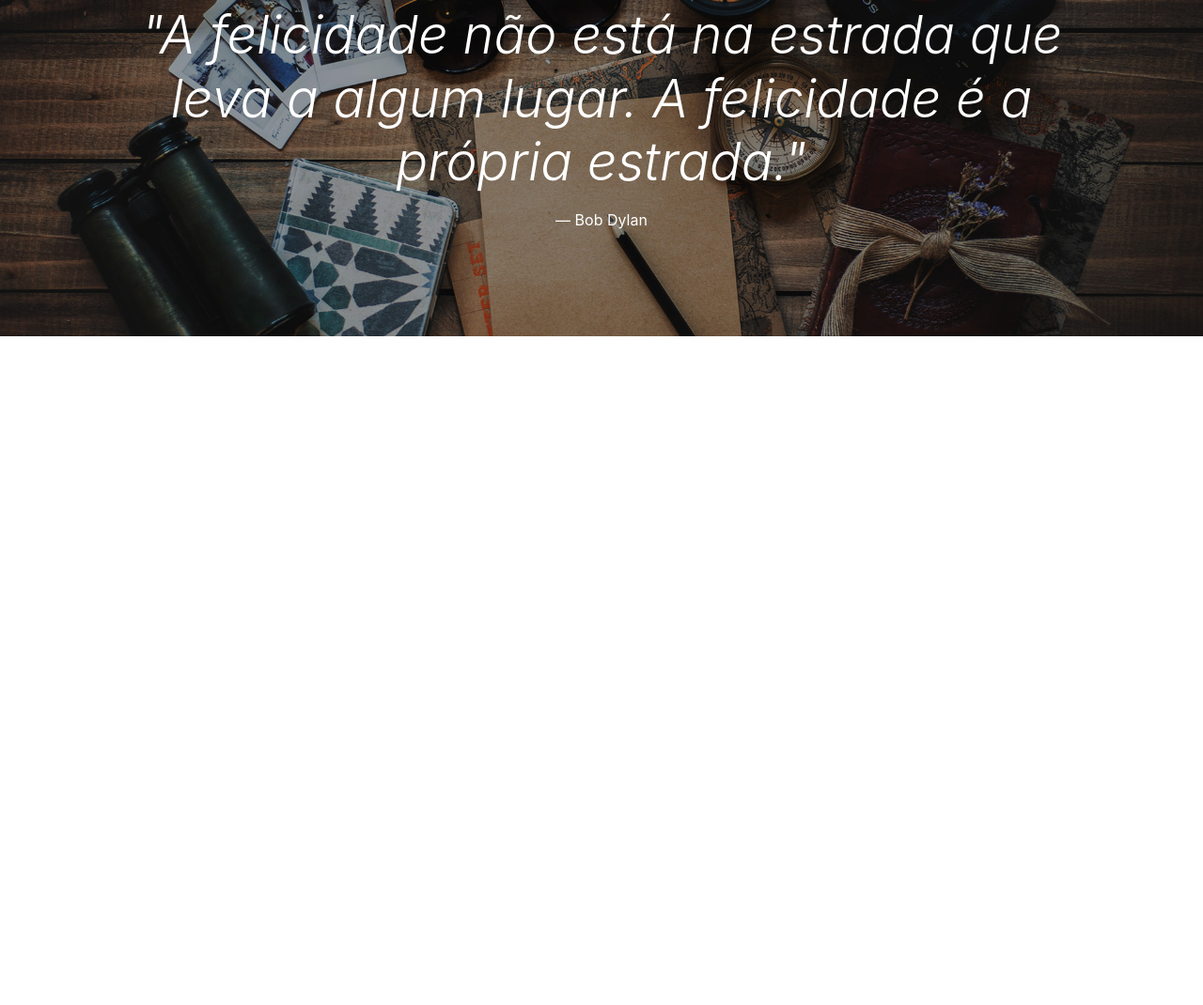
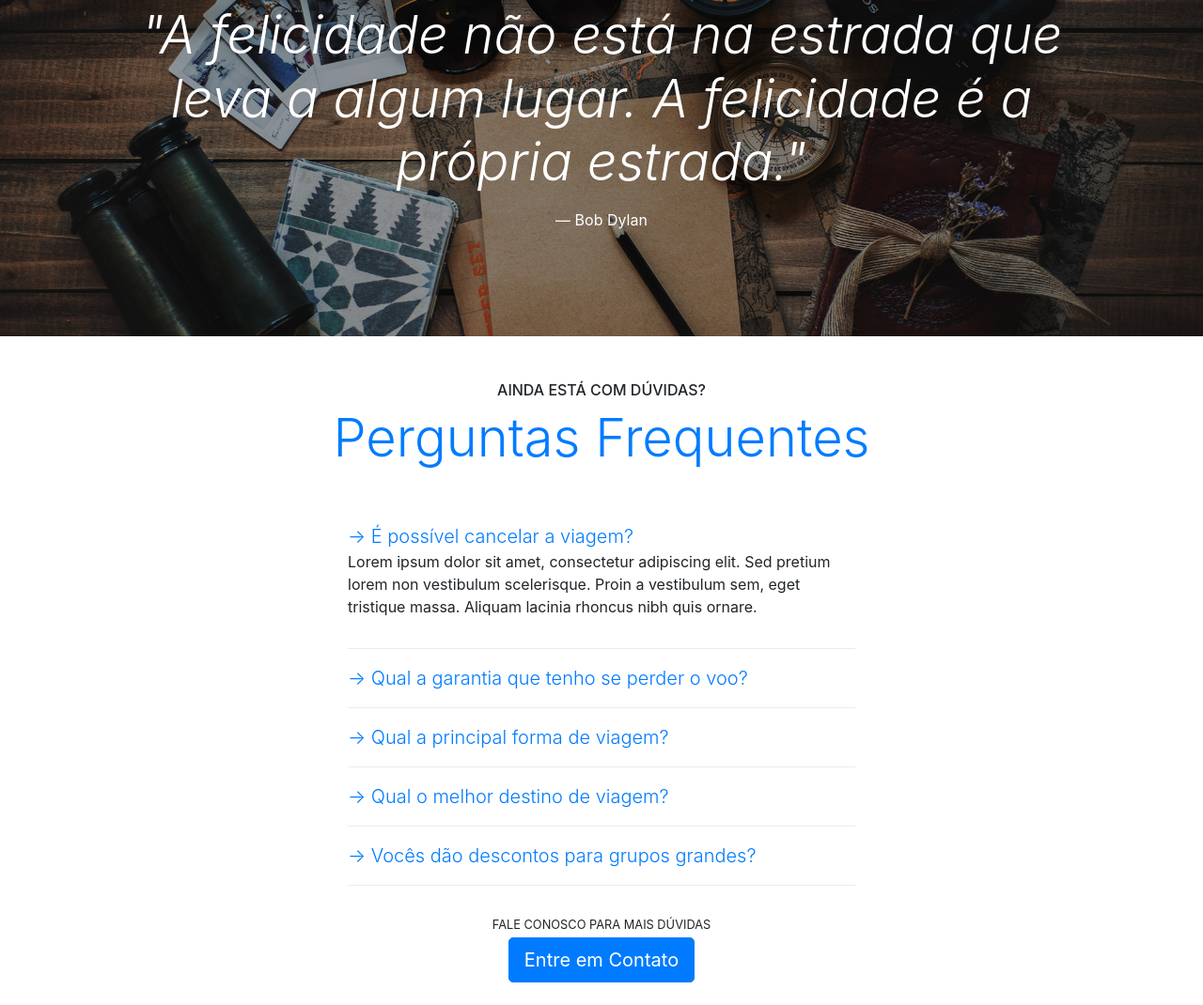
Before and after one commit to jp7webdesign/caravan, a plain HTML site: page index.html in a window 1280 px wide. Shown: the part 1434-2504 px from the top of the page at 94% size. Before the commit the page ends 1792 px from the top, so only its background shows below. Drawn offline with Linux system fonts and the light colour scheme.

Commit message:
add collapse faq

```diff
--- a/index.html
+++ b/index.html
@@ -10,6 +10,7 @@
     <link rel="stylesheet" href="css/bootstrap.css" />
     <link rel="stylesheet" href="css/style.css" />
   </head>
+
   <body>
     <nav
       class="navbar navbar-expand-md navbar-light bg-light fixed-top py-3 box-shadow"
@@ -241,6 +242,147 @@
       </blockquote>
     </section>
 
+    <section class="container">
+      <div class="my-5 text-center">
+        <span class="h6 d-block">AINDA ESTÁ COM DÚVIDAS?</span>
+        <h2 class="display-4 text-primary">Perguntas Frequentes</h2>
+      </div>
+      <div class="row justify-content-center">
+        <div
+          class="col-md-6"
+          id="perguntasFrequentes"
+          data-children=".pergunta"
+        >
+          <div class="pergunta py-2">
+            <a
+              class="lead"
+              data-toggle="collapse"
+              href="#pergunta1"
+              aria-expanded="true"
+              aria-controls="pergunta1"
+              >→ É possível cancelar a viagem?</a
+            >
+            <div
+              id="pergunta1"
+              class="collapse show"
+              data-parent="#perguntasFrequentes"
+              role="tabpanel"
+            >
+              <p>
+                Lorem ipsum dolor sit amet, consectetur adipiscing elit. Sed
+                pretium lorem non vestibulum scelerisque. Proin a vestibulum
+                sem, eget tristique massa. Aliquam lacinia rhoncus nibh quis
+                ornare.
+              </p>
+            </div>
+          </div>
+          <div class="dropdown-divider"></div>
+          <div class="pergunta py-2">
+            <a
+              class="lead"
+              data-toggle="collapse"
+              href="#pergunta2"
+              aria-expanded="true"
+              aria-controls="pergunta2"
+              >→ Qual a garantia que tenho se perder o voo?</a
+            >
+            <div
+              id="pergunta2"
+              class="collapse"
+              data-parent="#perguntasFrequentes"
+              role="tabpanel"
+            >
+              <p>
+                Lorem ipsum dolor sit amet, consectetur adipiscing elit. Sed
+                pretium lorem non vestibulum scelerisque. Proin a vestibulum
+                sem, eget tristique massa. Aliquam lacinia rhoncus nibh quis
+                ornare.
+              </p>
+            </div>
+          </div>
+          <div class="dropdown-divider"></div>
+          <div class="pergunta py-2">
+            <a
+              class="lead"
+              data-toggle="collapse"
+              href="#pergunta3"
+              aria-expanded="true"
+              aria-controls="pergunta3"
+              >→ Qual a principal forma de viagem?</a
+            >
+            <div
+              id="pergunta3"
+              class="collapse"
+              data-parent="#perguntasFrequentes"
+              role="tabpanel"
+            >
+              <p>
+                Lorem ipsum dolor sit amet, consectetur adipiscing elit. Sed
+                pretium lorem non vestibulum scelerisque. Proin a vestibulum
+                sem, eget tristique massa. Aliquam lacinia rhoncus nibh quis
+                ornare.
+              </p>
+            </div>
+          </div>
+          <div class="dropdown-divider"></div>
+          <div class="pergunta py-2">
+            <a
+              class="lead"
+              data-toggle="collapse"
+              href="#pergunta4"
+              aria-expanded="true"
+              aria-controls="pergunta4"
+              >→ Qual o melhor destino de viagem?</a
+            >
+            <div
+              id="pergunta4"
+              class="collapse"
+              data-parent="#perguntasFrequentes"
+              role="tabpanel"
+            >
+              <p>
+                Lorem ipsum dolor sit amet, consectetur adipiscing elit. Sed
+                pretium lorem non vestibulum scelerisque. Proin a vestibulum
+                sem, eget tristique massa. Aliquam lacinia rhoncus nibh quis
+                ornare.
+              </p>
+            </div>
+          </div>
+          <div class="dropdown-divider"></div>
+          <div class="pergunta py-2">
+            <a
+              class="lead"
+              data-toggle="collapse"
+              href="#pergunta5"
+              aria-expanded="true"
+              aria-controls="pergunta5"
+              >→ Vocês dão descontos para grupos grandes?</a
+            >
+            <div
+              id="pergunta5"
+              class="collapse"
+              data-parent="#perguntasFrequentes"
+              role="tabpanel"
+            >
+              <p>
+                Lorem ipsum dolor sit amet, consectetur adipiscing elit. Sed
+                pretium lorem non vestibulum scelerisque. Proin a vestibulum
+                sem, eget tristique massa. Aliquam lacinia rhoncus nibh quis
+                ornare.
+              </p>
+            </div>
+          </div>
+          <div class="dropdown-divider"></div>
+        </div>
+      </div>
+      <div class="text-center my-4">
+        <p class="small m-1">FALE CONOSCO PARA MAIS DÚVIDAS</p>
+        <a class="btn btn-primary btn-lg" href="contato.html"
+          >Entre em Contato</a
+        >
+      </div>
+    </section>
+
     <script type="text/javascript" src="js/jquery-3.5.1.slim.min.js"></script>
     <script type="text/javascript" src="js/bootstrap.js"></script>
     <script type="text/javascript" src="js/popper.min.js"></script>
```
